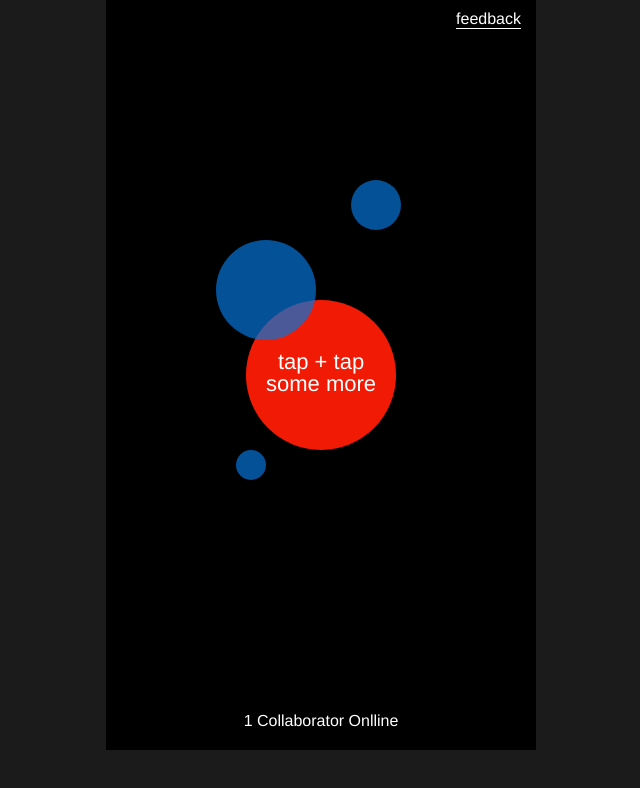
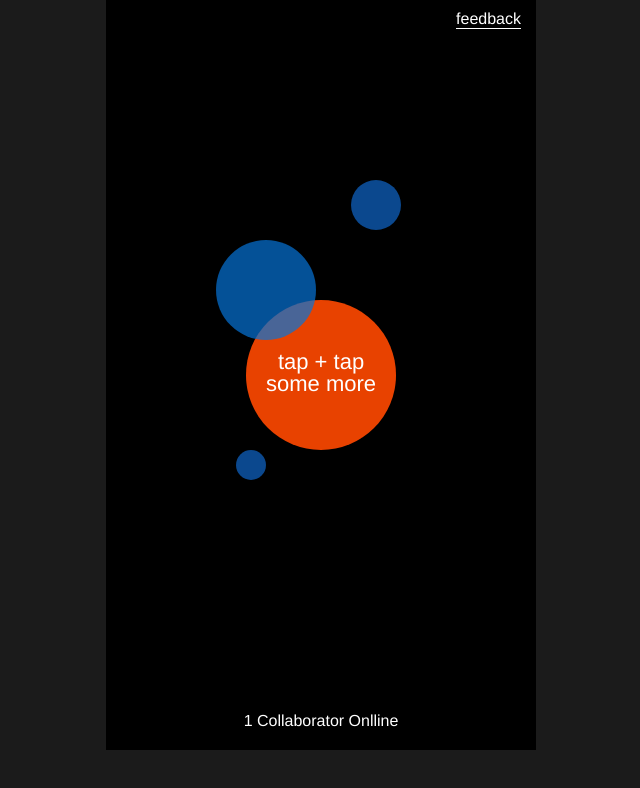
Before and after one commit to mechaneyes/dots.party, a Next.js app: page / in a window 1280 px wide. Shown: the top 788 px of the page, without its empty margins (319-959 px from the left). Built offline with nearby package versions, Linux system fonts and the light colour scheme; no server answers.

Commit message:
reworked splash .. fades out now ° splash colors update
° still not happy with splash colorway. will circle back

```diff
--- a/components/Splash.js
+++ b/components/Splash.js
@@ -1,13 +1,13 @@
 import { useState } from 'react'
 
-const Splash = () => {
+const Splash = ({fader}) => {
   const [firstLoad, setFirstLoad] = useState(true);
 
   return (
     <>
       {firstLoad ? (
-        <div className="doorbell">
-          <div className="doorbell_inner">
+          <div className={`${!fader ? "splash splash--not-visible" : "splash"}`}>
+          <div className="splash_inner">
             <div className="dot dot--top-left"></div>
             <div className="dot dot--top-right"></div>
 
--- a/pages/index.js
+++ b/pages/index.js
@@ -8,10 +8,8 @@ import Nudge from "../components/Nudge";
 
 export default function Home() {
   const [colorway, setColorway] = useState("colUtopia");
-  const [showSplash, setShowSplash] = useState(true);
   const [fader, setFader] = useState(false);
-
-  let splashScreen = showSplash ? <Splash /> : null;
+  const [splashFader, setSplashFader] = useState(true);
 
   const colorHandler = (colorClicked) => {
     setColorway(colorClicked);
@@ -20,7 +18,7 @@ export default function Home() {
 
   useEffect(() => {
     const handleClick = () => {
-      setShowSplash(false);
+      setSplashFader(false);
     };
 
     document.addEventListener("click", handleClick);
@@ -32,12 +30,12 @@ export default function Home() {
   }, []);
 
   useEffect(() => {
-    if (!showSplash) {
+    if (!splashFader) {
       setTimeout(() => {
         setFader(true);
-      }, 1500);
+      }, 1800);
     }
-  }, [showSplash]);
+  }, [splashFader]);
 
   useEffect(() => {
     if (fader) {
@@ -70,17 +68,7 @@ export default function Home() {
         />
       </Head>
       <div className="app">
-        {splashScreen}
-        {/* <CSSTransition
-          in={showNudge}
-          appear={showNudge}
-          timeout={1000}
-          classNames="fade"
-          unmountOnExit
-        >
-          <Nudge />
-        </CSSTransition> */}
-
+        <Splash fader={splashFader}  />
         <Nudge fader={fader} />
 
         <div id="canvas-holder"></div>
--- a/styles/general.scss
+++ b/styles/general.scss
@@ -78,7 +78,7 @@ canvas {
   }
 }
 
-.doorbell {
+.splash {
   display: flex;
   justify-content: center;
   align-items: center;
@@ -88,10 +88,17 @@ canvas {
   height: 100%;
   left: 50%;
   transform: translateX(-50%);
+  opacity: 1;
+  transition: opacity 200ms linear;
   z-index: 2;
+
+  &--not-visible {
+    opacity: 0;
+    transition: opacity 200ms linear;
+  }
 }
 
-.doorbell_inner {
+.splash_inner {
   position: relative;
   z-index: 2;
 }
@@ -133,7 +140,7 @@ canvas {
   line-height: 1;
   border: 0;
   border-radius: 50%;
-  background-color: #f11a05;
+  background-color: #e84200;
   z-index: 1;
 }
 
@@ -145,7 +152,7 @@ canvas {
     width: 100px;
     height: 100px;
     border-radius: 50%;
-    background-color: #0774d7;
+    background-color: #266492;
     background-color: #0674d7;
     opacity: 0.7;
   }
@@ -157,7 +164,7 @@ canvas {
     width: 50px;
     height: 50px;
     border-radius: 50%;
-    background-color: #0774d7;
+    background-color: #1067ca;
     opacity: 0.7;
   }
 
@@ -168,7 +175,7 @@ canvas {
     width: 30px;
     height: 30px;
     border-radius: 50%;
-    background-color: #0774d7;
+    background-color: #1067ca;
     opacity: 0.7;
   }
 }
```
